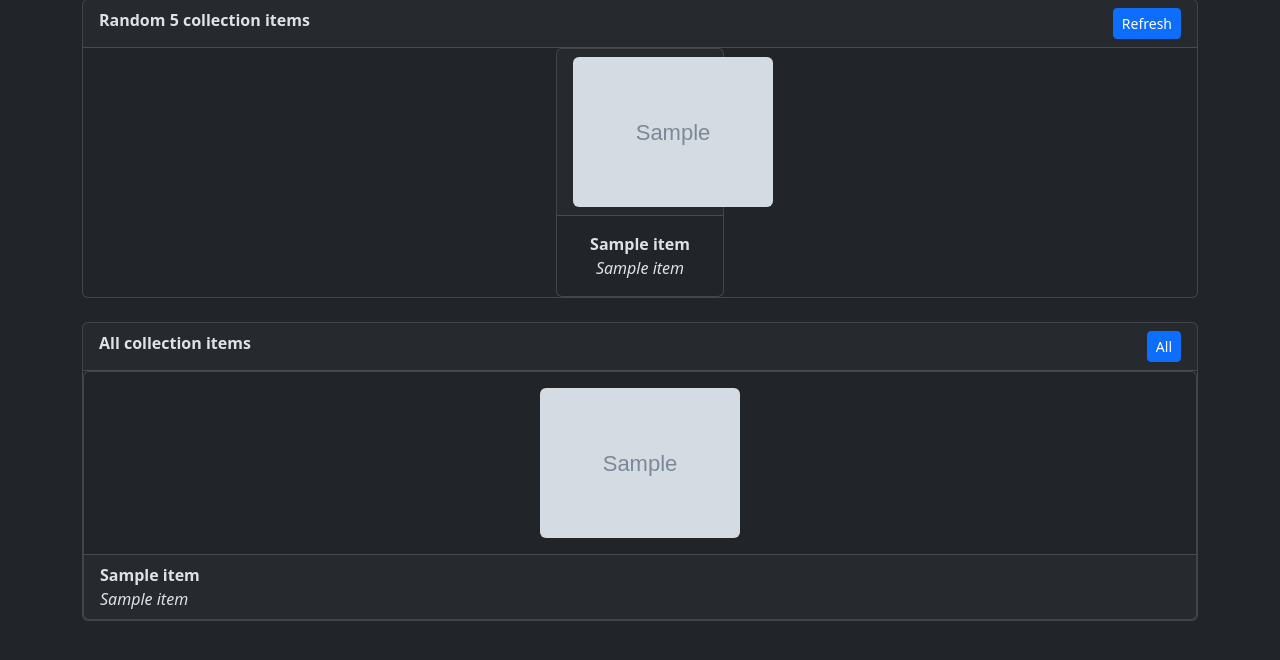
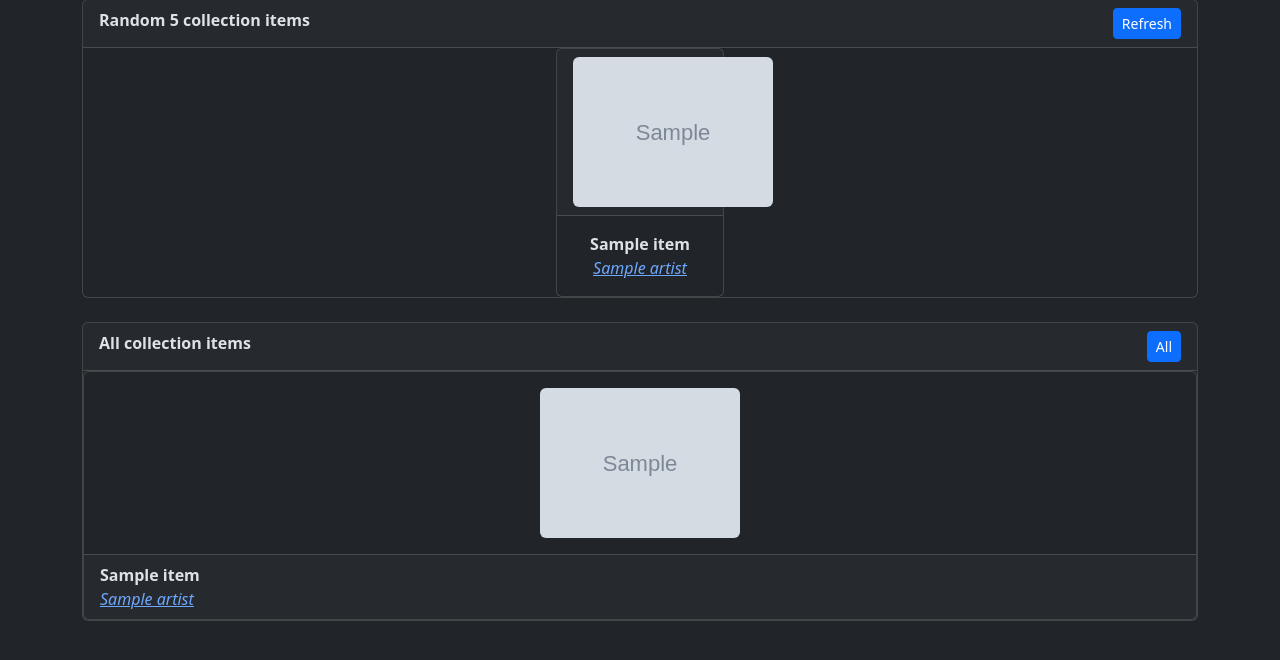
Before and after one commit to mark-me/music-explorer, a Flask app: template src/app_explorer/templates/collection_items.html in a window 1280 px wide. Shown: the part 105-765 px from the top of the page. Run offline with Flask 3, Linux system fonts and the light colour scheme; the template is opened without the code that fills it: most values are stand-ins (such as "Sample title", 1, 10 or a date in 2020); grey boxes marked "Sample" are stand-in pictures; some libraries are stand-ins or nearby versions.

Commit message:
Added hyperlinks for artists

```diff
--- a/src/app_explorer/templates/collection_items.html
+++ b/src/app_explorer/templates/collection_items.html
@@ -20,7 +20,10 @@
                 <img src="{{ item.url_cover }}" class="rounded" height="150" class="card-image-top" />
               </div>
               <div class="card-body text-center">
-                <b>{{ item.title }}</b><br /><i>{{ item.name_artist }}</i>
+                <b>{{ item.title }}</b><br />
+                {% for artist in item.artists %}
+                  <i><a href="/collection_artist/{{ artist.id_artist }}">{{ artist.name_artist }}</a></i><br />
+                {% endfor %}
               </div>
             </div>
           </div>
@@ -49,7 +52,10 @@
                 <img src="{{ item.url_cover }}" class="rounded" height="150" />
               </div>
               <div class="card-footer">
-                <b>{{ item.title }}</b><br /><i>{{ item.name_artist }}</i>
+                <b>{{ item.title }}</b><br />
+                {% for artist in item.artists %}
+                  <i><a href="/collection_artist/{{ artist.id_artist }}">{{ artist.name_artist }}</a></i><br />
+                {% endfor %}
               </div>
             </div>
           </div>
```
